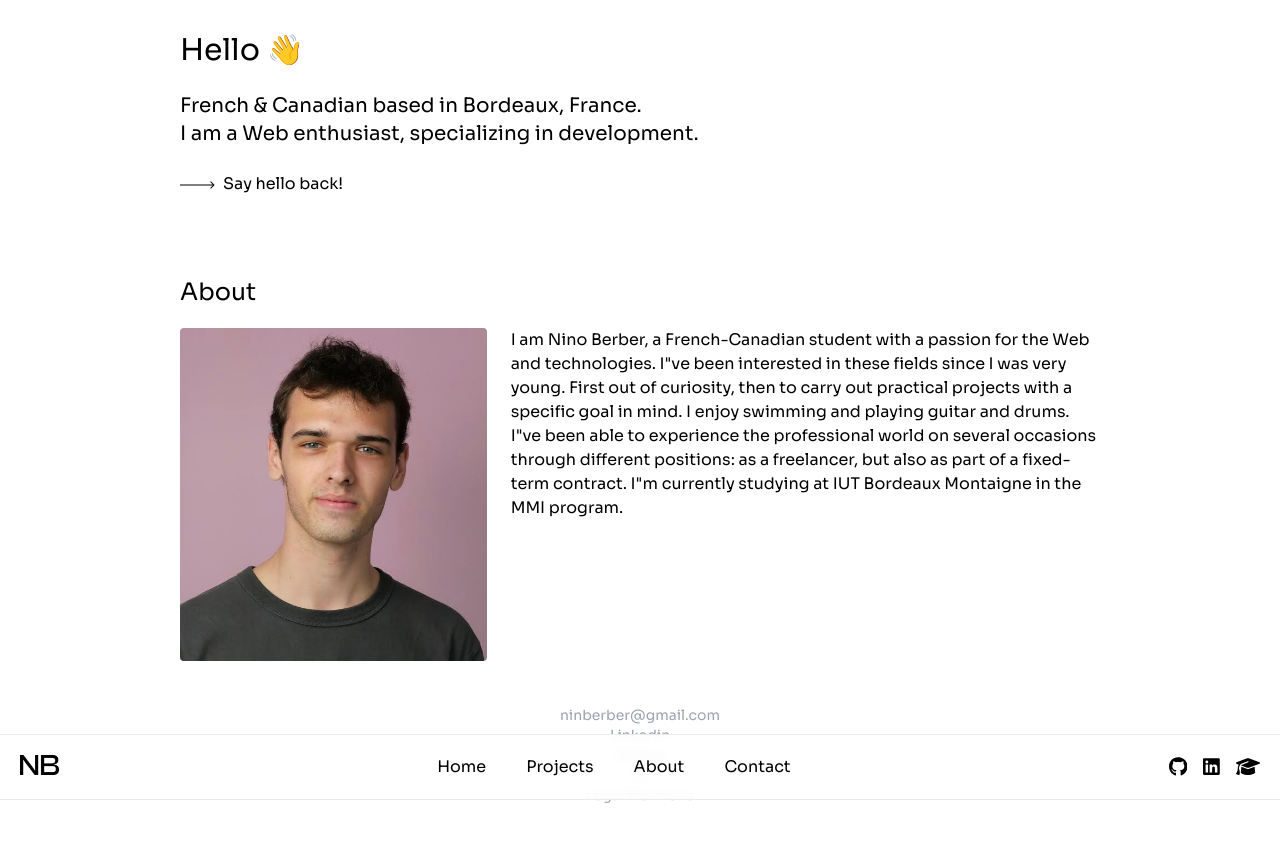
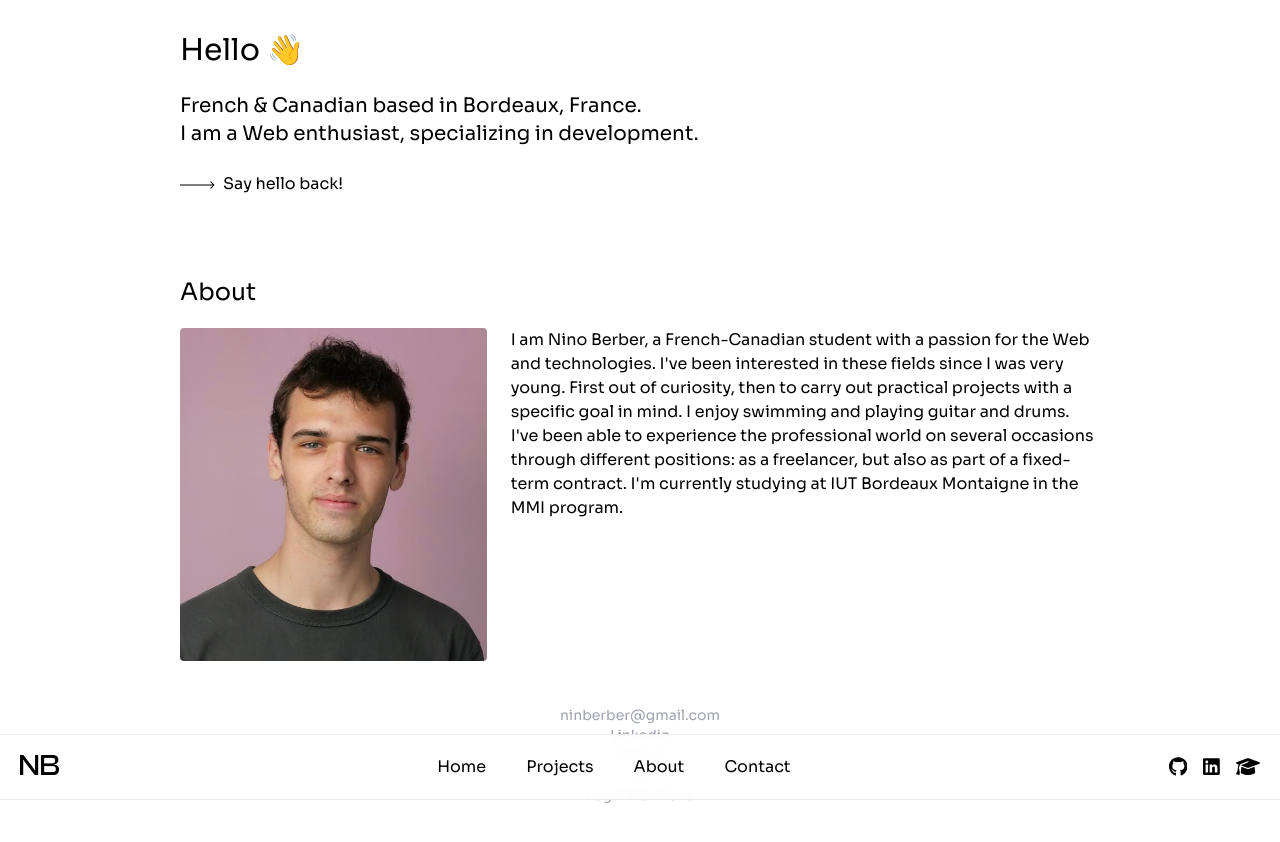
Before and after one commit to nin0dev/portfolio-v2, a Next.js app: page / in a window 1280 px wide. Shown: the top 842 px of the page. Built offline with nearby package versions, Linux system fonts and the light colour scheme.

Commit message:
apos error

```diff
--- a/src/app/not-found.tsx
+++ b/src/app/not-found.tsx
@@ -5,7 +5,7 @@ export default function NotFound() {
   return (
     <div>
       <h1 className="text-2xl mb-5">Page Not Found</h1>
-      <p className="mb-3">The page you"re looking for does not exist.</p>
+      <p className="mb-3">The page you&apos;re looking for does not exist.</p>
       <Link href="/" className="hover:underline">
         Return to homepage
         <svg
--- a/src/components/about.tsx
+++ b/src/components/about.tsx
@@ -19,13 +19,14 @@ export default function About() {
           <div>
             <p>
               I am Nino Berber, a French-Canadian student with a passion for the
-              Web and technologies. I"ve been interested in these fields since I
-              was very young. First out of curiosity, then to carry out
+              Web and technologies. I&apos;ve been interested in these fields
+              since I was very young. First out of curiosity, then to carry out
               practical projects with a specific goal in mind. I enjoy swimming
-              and playing guitar and drums. I"ve been able to experience the
-              professional world on several occasions through different
+              and playing guitar and drums. I&apos;ve been able to experience
+              the professional world on several occasions through different
               positions: as a freelancer, but also as part of a fixed-term
-              contract. I"m currently studying at IUT Bordeaux Montaigne in the
+              contract. I&apos;m currently studying at IUT Bordeaux Montaigne in
+              the
               <Link
                 href="https://www.mmibordeaux.com/"
                 className="hover:underline"
```
